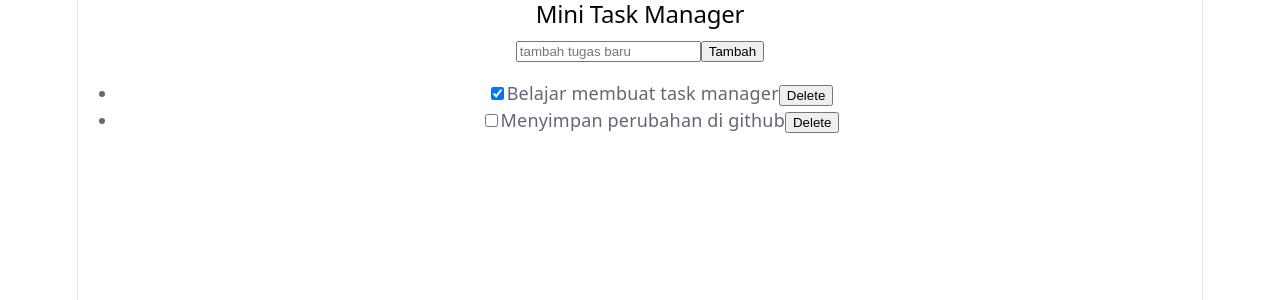
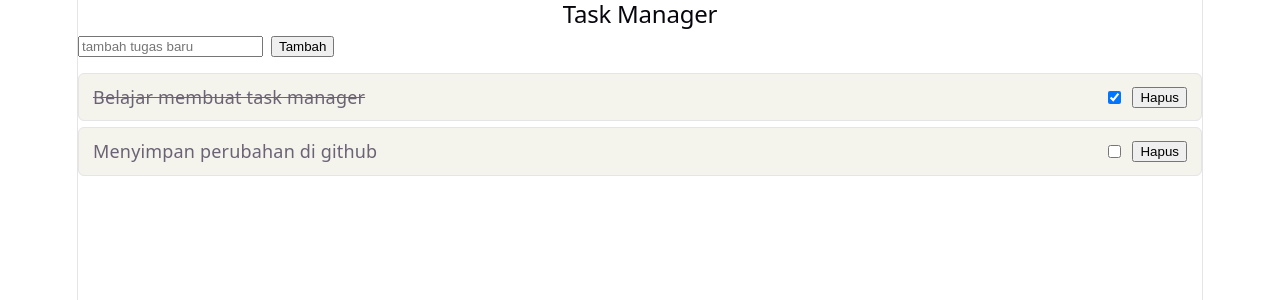
Before and after one commit to syams-savero/React, a React (Vite) app: page / in a window 1280 px wide. Both pictures are taken after a click on the button "Cek task manager". Shown: the top 300 px of the page. Built offline with nearby package versions, Linux system fonts and the light colour scheme.

Commit message:
CSS styling

```diff
--- a/src/App.css
+++ b/src/App.css
@@ -197,3 +197,43 @@
     border-right-color: var(--border);
   }
 }
+
+.task-list {
+  list-style: none;
+  padding: 0;
+  margin: 16px 0 0;
+  display: flex;
+  flex-direction: column;
+  gap: 6px;
+}
+
+.task-item {
+  display: flex;
+  justify-content: space-between;
+  align-items: center;
+  padding: 10px 14px;
+  border: 1px solid var(--border);
+  border-radius: 6px;
+  background: var(--code-bg);
+  transition: opacity 0.2s;
+
+  &.done {
+    opacity: 0.5;
+    text-decoration: line-through;
+  }
+}
+
+.task-actions {
+  display: flex;
+  align-items: center;
+  gap: 8px;
+}
+
+.done {
+  text-decoration: line-through;
+}
+
+.input-bar {
+  display: flex;
+  gap: 8px;
+}
--- a/src/taskManager.jsx
+++ b/src/taskManager.jsx
@@ -23,17 +23,21 @@ export default function TaskManager() {
 
   return (
   <div>
-    <h2>Mini Task Manager</h2>
-    <input type="text" placeholder="tambah tugas baru" value={text} onChange={(e) => setText(e.target.value)}/>
-    <button onClick={handleAdd}>Tambah</button>
-    <ul>
-        {tasks.map((task) => (<li key={task.id}>
-          <label>
-            <input type="checkbox" checked={task.done} onChange={() => handleDone(task.id)} />
-            <span>{task.text}</span>
-          </label>
-            <button onClick={() => handleDelete(task.id)}>Delete</button>
-          </li>))}
+    <h2>Task Manager</h2>
+    <div className='input-bar'>
+      <input type="text" placeholder="tambah tugas baru" value={text} onChange={(e) => setText(e.target.value)}/>
+      <button onClick={handleAdd}>Tambah</button>
+    </div>
+        <ul className="task-list">
+        {tasks.map((task) => (
+          <li key={task.id} className="task-item">
+            <span className={task.done ? 'done' : ''}>{task.text}</span>
+            <div className="task-actions">
+              <input type="checkbox" checked={task.done} onChange={() => handleDone(task.id)} />
+              <button onClick={() => handleDelete(task.id)}>Hapus</button>
+            </div>
+          </li>
+        ))}
     </ul>
   </div>
   );
```
